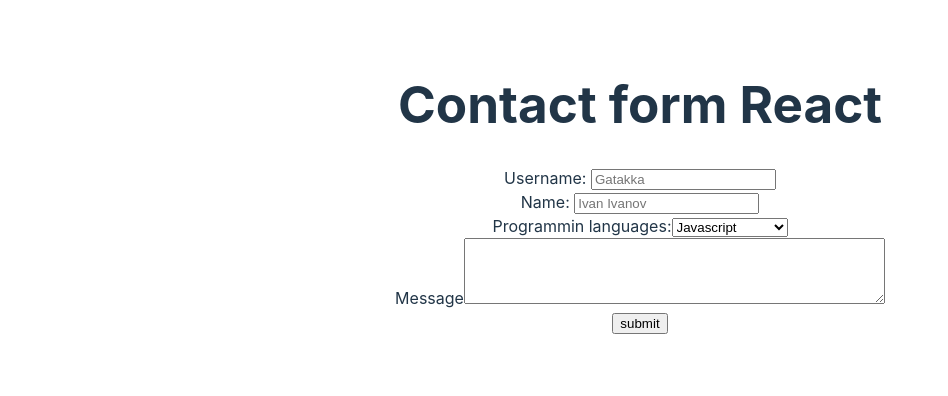
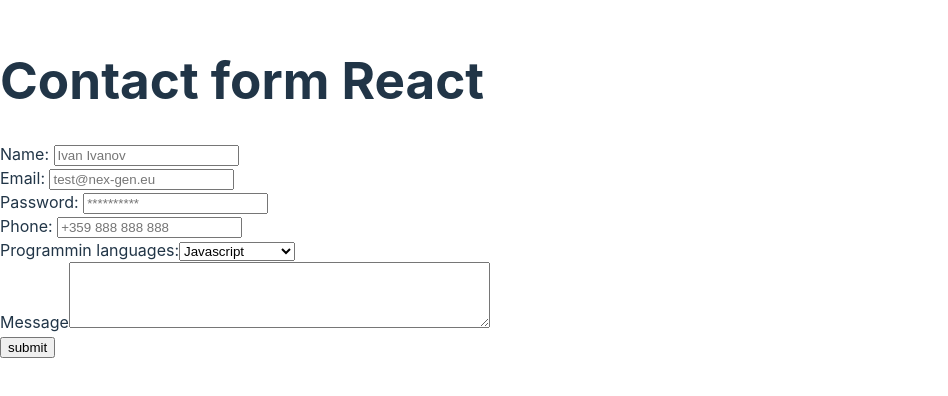
Before and after one commit to nesabg/contact-form-react, a React (Vite) app: page / in a window 1280 px wide. Shown: the part 212-608 px from the top of the page, without its empty margins (0-948 px from the left). Built offline with nearby package versions, Linux system fonts and the light colour scheme.

Commit message:
Feat-Adding_form_and_some_fixes

```diff
--- a/src/App.css
+++ /dev/null
@@ -1,41 +0,0 @@
-#root {
-  max-width: 1280px;
-  margin: 0 auto;
-  padding: 2rem;
-  text-align: center;
-}
-
-.logo {
-  height: 6em;
-  padding: 1.5em;
-  will-change: filter;
-}
-.logo:hover {
-  filter: drop-shadow(0 0 2em #646cffaa);
-}
-.logo.react:hover {
-  filter: drop-shadow(0 0 2em #61dafbaa);
-}
-
-@keyframes logo-spin {
-  from {
-    transform: rotate(0deg);
-  }
-  to {
-    transform: rotate(360deg);
-  }
-}
-
-@media (prefers-reduced-motion: no-preference) {
-  a:nth-of-type(2) .logo {
-    animation: logo-spin infinite 20s linear;
-  }
-}
-
-.card {
-  padding: 2em;
-}
-
-.read-the-docs {
-  color: #888;
-}
--- a/src/App.jsx
+++ b/src/App.jsx
@@ -1,33 +1,73 @@
-import "./App.css";
+
+import React, { useState } from "react"
 import InputField from "./models/InputField";
 import Select from "./models/Select";
 import Textarea from "./models/Textarea";
 import SubmitBtn from "./models/SubmitBtn";
 
-function App() {
 const listProgramingLangs = [
   { id: 1, name: "Javascript" },
   { id: 2, name: "Kotlin" },
   { id: 3, name: "HTML and CSS" },
-    { id: 4, name: "PHP" }
+  { id: 4, name: "PHP" },
 ];
+
+function App() {
+  const [name, setName] = useState('')
+  const [email, setEmail] = useState('')
+  const [password, setPassword] = useState('')
+  const [phone, setPhone] = useState('')
+  const [pLang, setPlang] = useState('Javascript')
+  const [message, setMessage] = useState('')
+
+  const onSubmitHandler = (e) => {
+    e.preventDefault()
+    console.log({
+      name,
+      email,
+      password,
+      phone,
+      pLang,
+      message
+    })
+  }
+
   return (
     <div className="App">
       <h1>Contact form React</h1>
-
-      <InputField
-        inputType="text"
-        inputLabel="Username"
-        placeholder="Gatakka"
-      />
+      <form onSubmit={e => onSubmitHandler(e)}>
         <InputField
           inputType="text"
           inputLabel="Name"
           placeholder="Ivan Ivanov"
+          value={name}
+          onChangeFunc={setName}
         />
-      <Select labelText="Programmin languages" data={listProgramingLangs} />
-      <Textarea labelText="Message" />
+        <InputField
+          inputType="email"
+          inputLabel="Email"
+          placeholder="test@nex-gen.eu"
+          value={email}
+          onChangeFunc={setEmail}
+        />
+        <InputField
+          inputType="password"
+          inputLabel="Password"
+          placeholder="**********"
+          value={password}
+          onChangeFunc={setPassword}
+        />
+        <InputField
+          inputType="number"
+          inputLabel="Phone"
+          placeholder="+359 888 888 888"
+          value={phone}
+          onChangeFunc={setPhone}
+        />
+        <Select labelText="Programmin languages" defaultLang={pLang} data={listProgramingLangs} onChangeFunc={setPlang} />
+        <Textarea labelText="Message" value={message} onChangeFunc={setMessage}/>
         <SubmitBtn submitValue="submit" />
+      </form>
     </div>
   );
 }
--- a/src/models/InputField.jsx
+++ b/src/models/InputField.jsx
@@ -1,11 +1,26 @@
 import React from "react";
 
-function InputField({ inputType, inputLabel, placeholder }) {
-
+function InputField({
+  inputType,
+  inputLabel,
+  placeholder,
+  value,
+  onChangeFunc,
+}) {
   return (
     <div>
       <label htmlFor={inputLabel}>{inputLabel}: </label>
-      <input id={inputLabel} type={inputType} placeholder={placeholder} name={inputLabel}/>
+      <input
+        id={inputLabel}
+        type={inputType}
+        placeholder={placeholder}
+        name={inputLabel}
+        value={value}
+        autoComplete="on"
+        onChange={(e) => {
+          onChangeFunc(e.target.value);
+        }}
+      />
     </div>
   );
 }
--- a/src/models/Select.jsx
+++ b/src/models/Select.jsx
@@ -1,11 +1,16 @@
 import React from "react";
 import Option from "./Option";
 
-function Select({ data, labelText }) {
+function Select({ data, labelText, defaultLang, onChangeFunc }) {
   return (
     <div>
       <label htmlFor="labelText">{labelText}:</label>
-      <select id={labelText} name={labelText}>
+      <select
+        value={defaultLang}
+        id={labelText}
+        name={labelText}
+        onChange={(e) => onChangeFunc(e.target.value)}
+      >
         {data.map((e) => {
           return <Option key={e.id} value={e.name} />;
         })}
--- a/src/models/Textarea.jsx
+++ b/src/models/Textarea.jsx
@@ -1,12 +1,18 @@
 import React from "react";
 
-function Textarea({labelText}) {
+function Textarea({ labelText, value, onChangeFunc }) {
   return (
     <div>
-    <label htmlFor={labelText}>{labelText}</label>
-    <textarea id={labelText} name={labelText} rows="4" cols="50">
-
-    </textarea>
+      <label htmlFor={labelText}>{labelText}</label>
+      <textarea
+        onChange={(e) => onChangeFunc(e.target.value)}
+        id={labelText}
+        name={labelText}
+        value={value}
+        rows="4"
+        cols="50"
+      >
+      </textarea>
     </div>
   );
 }
```
Lines whose indentation alone changed are shown as unchanged.
